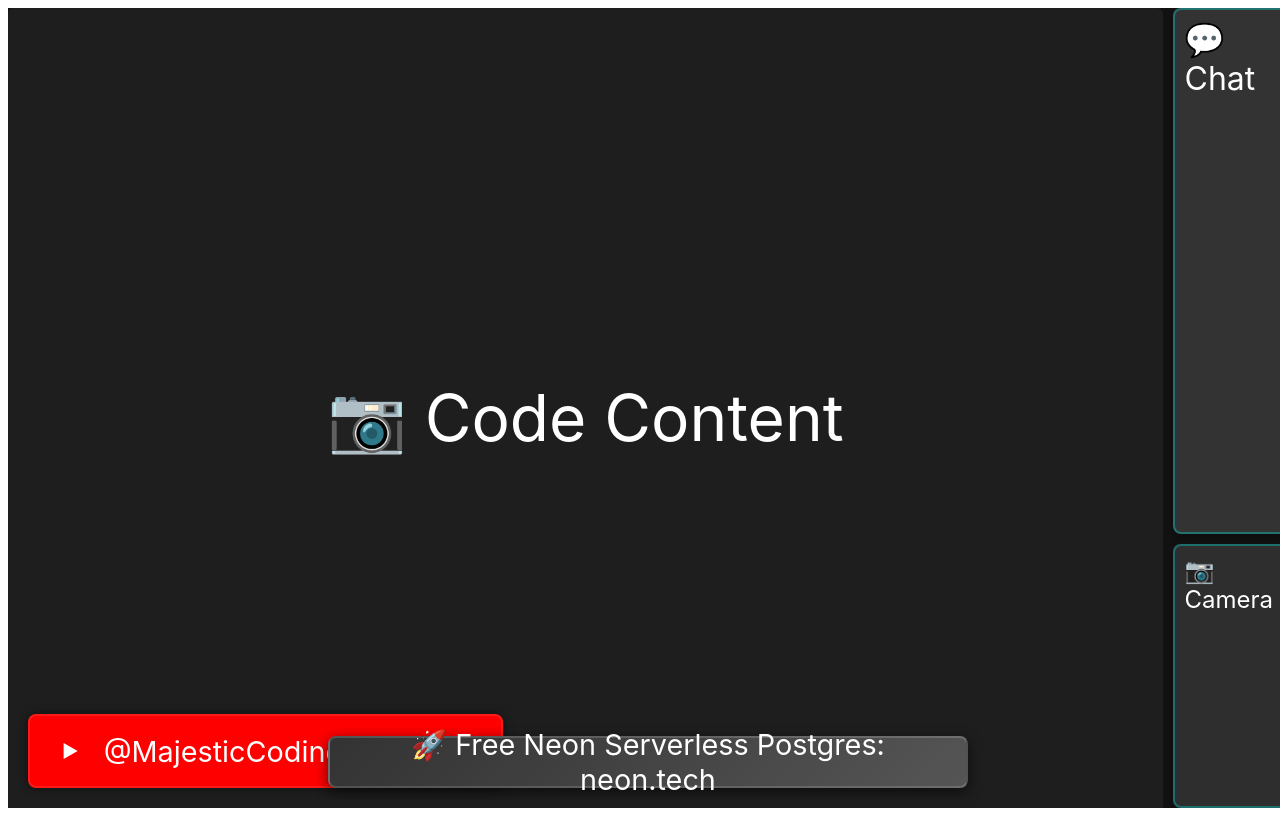
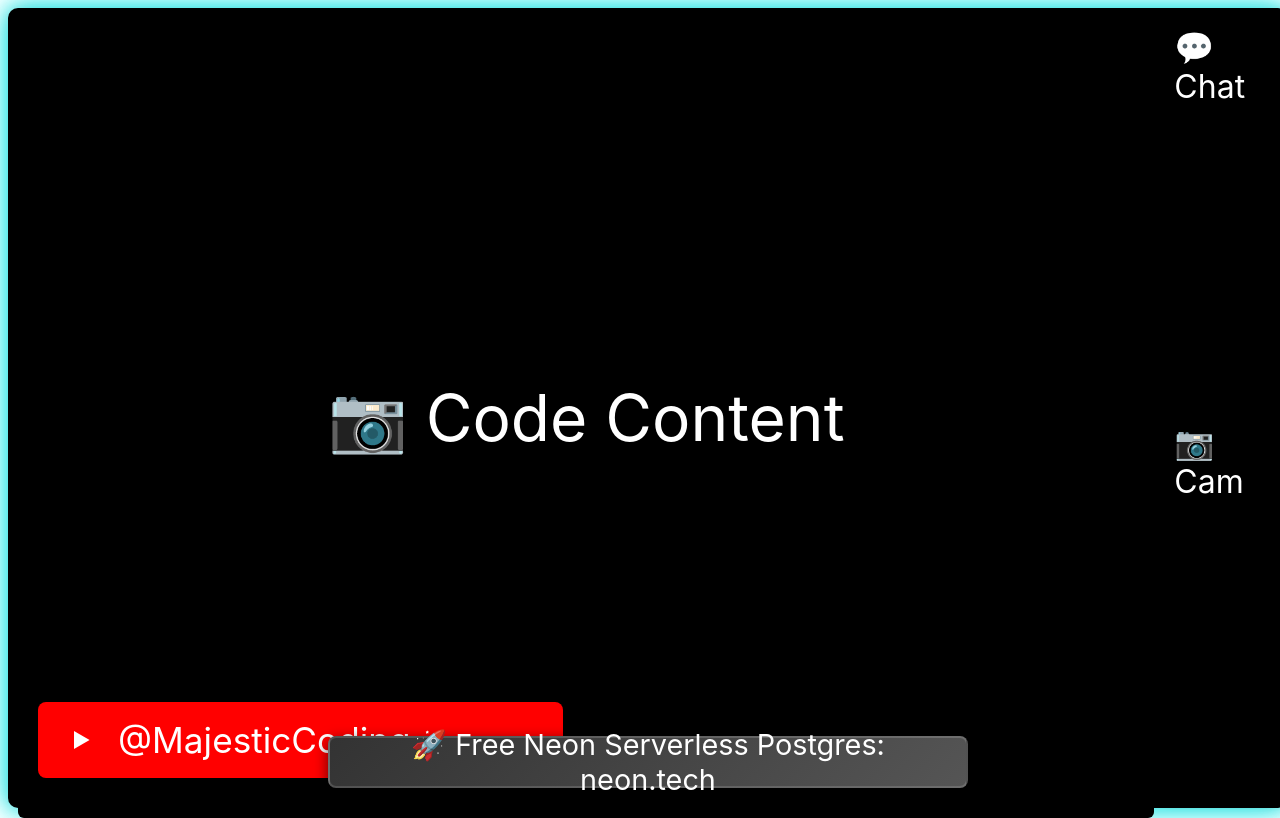
Before and after one commit to mattmajestic/streaming-setup, a Svelte app in the folder stream-overlay/: page / in a window 1280 px wide. Built offline with nearby package versions, Linux system fonts and the light colour scheme.

Commit message:
add border

```diff
--- a/stream-overlay/src/App.svelte
+++ b/stream-overlay/src/App.svelte
@@ -1,7 +1,6 @@
 <script lang="ts">
   import MainScreen from './MainScreen.svelte';
   import Sidebar from './Sidebar.svelte';
-  import Socials from './Socials.svelte';
   import Promotions from './Promotions.svelte';
 </script>
 
@@ -11,31 +10,44 @@
     margin: 0;
     padding: 0;
     box-sizing: border-box;
-    overflow: hidden; /* Prevent any scrollbars */
+    overflow: hidden;
+    width: 100vw;
+    height: 100vh;
   }
 
   *, *::before, *::after {
     box-sizing: inherit;
   }
 
-  /* Full-screen overlay using viewport width and height */
-  #overlay {
+  /* Outer wrapper for the glowing border */
+  #outer-wrapper {
     width: 100vw;
     height: 100vh;
-    display: grid;
-    grid-template-columns: 10fr 1fr; /* Makes the sidebar smaller */
-    gap: 10px;
-    background-color: #121212; /* Dark theme background */
-    color: #fff;
-    overflow: hidden; /* Ensures no overflow */
-    position: relative; /* Allows absolute positioning for Socials and Promotions */
+    padding: 10px; /* Space around to show glow */
+    background-color: #000; /* Dark background */
+    box-sizing: border-box;
+    display: flex;
+    align-items: center;
+    justify-content: center;
+    position: relative;
+    border-radius: 10px;
+
+    /* Glowing border with animated gradient */
+    box-shadow: 0 0 20px rgba(0, 255, 255, 0.3), 0 0 40px rgba(0, 255, 255, 0.5), 0 0 60px rgba(0, 255, 255, 0.7);
+    animation: gradientGlow 6s linear infinite;
   }
 
-  /* Bottom-left position for Socials */
-  #socials {
-    position: absolute;
-    left: 20px;
-    bottom: 20px;
+  /* Full-screen overlay with reduced width/height for border visibility */
+  #overlay {
+    width: 100%;
+    height: 100%;
+    display: grid;
+    grid-template-columns: 10fr 1fr; /* Sidebar size adjustment */
+    gap: 10px;
+    background-color: #000;
+    color: #fff;
+    position: relative;
+    border-radius: 10px;
   }
 
   /* Bottom-center position for Promotions */
@@ -44,13 +56,28 @@
     bottom: 20px;
     left: 50%;
     transform: translateX(-50%);
+    z-index: 1; /* Make sure it’s on top of the overlay */
+  }
+
+  /* Keyframes for animated gradient glow */
+  @keyframes gradientGlow {
+    0% {
+      box-shadow: 0 0 10px rgba(0, 150, 150, 0.3), 0 0 20px rgba(0, 200, 200, 0.5), 0 0 30px rgba(0, 255, 255, 0.7);
+    }
+    50% {
+      box-shadow: 0 0 30px rgba(0, 200, 200, 0.4), 0 0 40px rgba(0, 255, 255, 0.6), 0 0 50px rgba(0, 255, 255, 0.8);
+    }
+    100% {
+      box-shadow: 0 0 10px rgba(0, 150, 150, 0.3), 0 0 20px rgba(0, 200, 200, 0.5), 0 0 30px rgba(0, 255, 255, 0.7);
+    }
   }
 </style>
 
-<div id="overlay">
-  <MainScreen />
-  <Sidebar />
-
+<div id="outer-wrapper">
+  <div id="overlay">
+    <MainScreen />
+    <Sidebar />
+  </div>
   <div id="promotions">
     <Promotions />
   </div>
--- a/stream-overlay/src/MainScreen.svelte
+++ b/stream-overlay/src/MainScreen.svelte
@@ -1,7 +1,7 @@
 <style>
   /* Main code screen styling */
   #codeScreen {
-    background: #1e1e1e;
+    background: #000;
     padding: 10px;
     border-radius: 6px;
     font-size: 4.0rem;
--- a/stream-overlay/src/Sidebar.svelte
+++ b/stream-overlay/src/Sidebar.svelte
@@ -56,11 +56,10 @@
     align-items: center;
     padding: 8px 12px;
     color: white;
-    font-size: 1.8rem;
+    font-size: 2.2rem;
     border-radius: 8px;
     background-color: var(--social-color, #333);
     box-shadow: 0 0 10px rgba(0, 0, 0, 0.5);
-    border: 2px solid rgba(255, 255, 255, 0.1); /* Subtle border */
     transition: background-color 0.5s ease;
   }
 
@@ -77,29 +76,27 @@
 
   /* Camera section styling */
   #camera {
-    background: #2e2e2e; /* Dark grey background */
-    border: 2px solid rgba(0, 255, 255, 0.3); /* Aqua hint border */
+    background: #000000; /* Black background */
     border-radius: 8px;
     height: 30vh;
     overflow: hidden;
-    font-size: 1.5rem;
+    font-size: 2.0rem;
     box-shadow: 0 4px 10px rgba(0, 0, 0, 0.3);
     padding: 10px;
     display: flex;
     color: white;
+    flex: 1;
   }
 
   /* Chat section */
   #chat {
-    background: #333;
-    border: 2px solid rgba(0, 255, 255, 0.3); /* Aqua hint border */
+    background: #000000; /* Black background */
     border-radius: 8px;
     padding: 10px;
     font-size: 2.0rem;
     overflow-y: auto;
     box-shadow: 0 4px 10px rgba(0, 0, 0, 0.3);
     flex: 1;
-    box-shadow: 0 4px 10px rgba(0, 0, 0, 0.3);
   }
 
   /* Logo styling - smaller size */
@@ -117,8 +114,6 @@
     @{socialPlatform.username}
   </div>
 
-
-
   <!-- Chat section above camera -->
   <div id="chat">
     💬 Chat
@@ -126,6 +121,6 @@
 
   <!-- Camera section with colored border -->
   <div id="camera">
-    📷 Camera
+    📷 Cam
   </div>
 </div>
--- a/stream-overlay/src/Socials.svelte
+++ b/stream-overlay/src/Socials.svelte
@@ -1,40 +1,38 @@
 <script lang="ts">
   import { onMount } from 'svelte';
+  import { fade } from 'svelte/transition';
 
-  // Define the social media data with SVG paths, usernames, and colors
   const socialPlatforms = [
     {
       name: 'YouTube',
       username: 'MajesticCoding',
-      color: '#FF0000', // YouTube red
+      color: '#FF0000',
       logoSrc: '/youtube-color.svg'
     },
     {
       name: 'GitHub',
       username: 'mattmajestic',
-      color: '#4A4A4A', // Light grey for GitHub
+      color: '#4A4A4A',
       logoSrc: '/github-color.svg'
     },
     {
       name: 'Twitch',
       username: 'MajesticCodingTwitch',
-      color: '#6441a4', // Twitch purple
+      color: '#6441a4',
       logoSrc: '/twitch-color.svg'
     }
   ];
 
-  // Reactive variables for the current social platform
   let currentPlatformIndex = 0;
   let socialPlatform = socialPlatforms[currentPlatformIndex];
 
-  // Function to rotate social platforms every 15 seconds
   onMount(() => {
     const interval = setInterval(() => {
       currentPlatformIndex = (currentPlatformIndex + 1) % socialPlatforms.length;
       socialPlatform = socialPlatforms[currentPlatformIndex];
-    }, 15000); // 15-second interval
+    }, 15000);
 
-    return () => clearInterval(interval); // Cleanup on unmount
+    return () => clearInterval(interval);
   });
 </script>
 
@@ -46,17 +44,17 @@
     left: 20px;
     display: flex;
     align-items: center;
-    padding: 8px 12px;
+    padding: 8px 16px;
     color: white;
     font-size: 1.5rem;
     border-radius: 8px;
     background-color: var(--social-color, #333);
     box-shadow: 0 0 10px rgba(0, 0, 0, 0.5);
-    border: 2px solid rgba(255, 255, 255, 0.1);
     transition: background-color 0.5s ease;
+    /* Remove any unnecessary container background */
+    overflow: hidden;
   }
 
-  /* Dynamic background color for socials */
   #socials[data-platform="YouTube"] {
     --social-color: #FF0000;
   }
@@ -69,13 +67,16 @@
 
   /* Logo styling */
   .social-logo {
-    width: 12%; /* Reduced logo size */
+    width: 24px;
     height: auto;
-    margin-right: 8px;
+    margin-right: 10px;
   }
 </style>
 
-<div id="socials" data-platform={socialPlatform.name}>
-  <img src={socialPlatform.logoSrc} alt="{socialPlatform.name} Logo" class="social-logo" />
-  @{socialPlatform.username}
-</div>
+<!-- Apply the fade transition to the whole component -->
+{#if socialPlatform}
+  <div id="socials" data-platform={socialPlatform.name} in:fade={{ duration: 500 }}>
+    <img src={socialPlatform.logoSrc} alt="{socialPlatform.name} Logo" class="social-logo" />
+    @{socialPlatform.username}
+  </div>
+{/if}
--- a/stream-overlay/src/messages.json
+++ b/stream-overlay/src/messages.json
@@ -1,17 +1,16 @@
 [
     "🚀 Free Neon Serverless Postgres: neon.tech",
-    "💻 Full-Stack Developer using Next.js, React, Go, HuggingFace and FastAPI",
+    "💻 Full-Stack Developer",
     "🔧 DevOps enthusiast with Docker & Kubernetes experience",
     "📚 Former psychology major turned developer",
-    "⚽ Big Soccer/Arsenal Fan",
+    "⚽ Next.js, React, Go, HuggingFace and FastAPI",
     "🎥 Tech YouTuber creating coding tutorials and demos",
     "✨ Come with questions or blockers",
-    "🔥 Experienced in Firebase, Google Cloud, and serverless setups",
+    "🔥 Experienced the Cloud(s)",
     "💡 Constantly learning new tools to boost productivity",
-    "🌐 Focused on building user-friendly, scalable applications",
-    "🧑‍🏫 Passionate about knowledge sharing and mentoring",
-    "💻 Loves working with open-source tools and libraries",
-    "🎨 Interested in creating clean, minimalist UI designs",
-    "🚀 Building efficient, modular code for scalable applications",
+    "🧑‍🏫 Passionate learning stuff",
+    "💻 Loves Open-Source Tooling",
+    "🎨 Interested in minimalist UI designs",
+    "🚀 Building modular code for scalable applications",
     "🌍 Aiming to make technology accessible to all"
   ]
```
